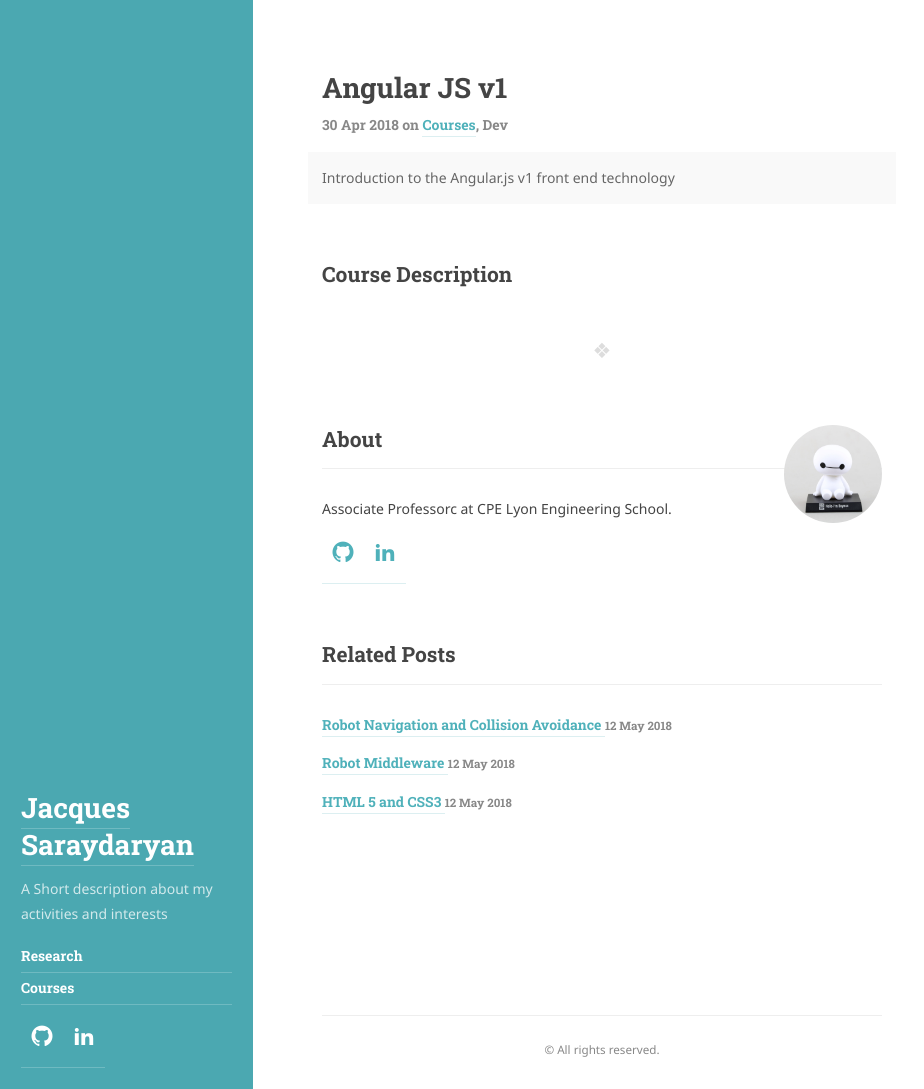
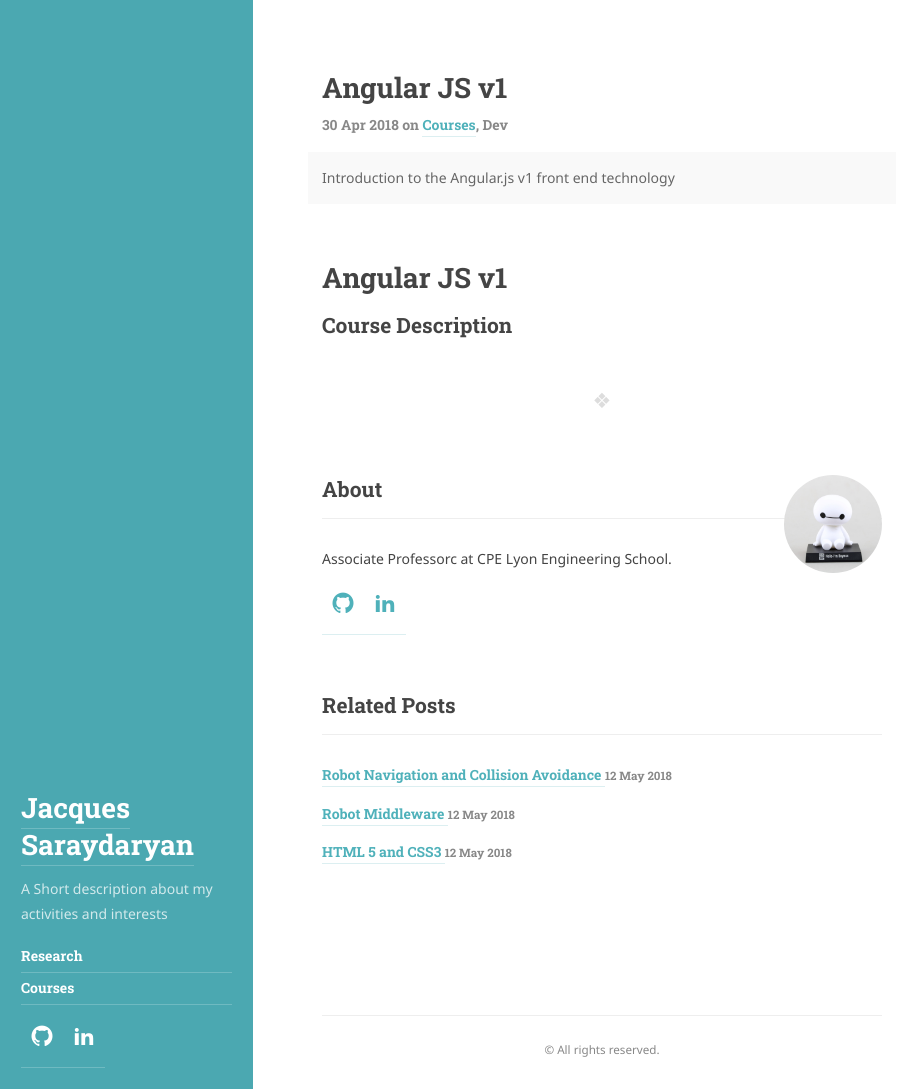
Before and after one commit to jacques-saraydaryan/jacques-saraydaryan.github.io, a Jekyll site: the page built from _posts/courses/2018-04-30-Course-DEV-Angularjsv1.md, in a window 1280 px wide and 1089 px high. Shown: the whole window, without its empty margins (0-924 px from the left). Built offline with Jekyll 4.4.1, drawn with Linux system fonts in a browser that asks for light colours; some web fonts are replaced.

Commit message:
Update 2018-04-30-Course-DEV-Angularjsv1.md

```diff
--- a/_posts/courses/2018-04-30-Course-DEV-Angularjsv1.md
+++ b/_posts/courses/2018-04-30-Course-DEV-Angularjsv1.md
@@ -8,5 +8,5 @@ img: /assets/img/courses/angular.js-first.png
 pdf: /assets/pdf/courses/Angular.js.r1.pdf
 lang: fr
 ---
-
+# Angular JS v1
 ## Course Description
```
